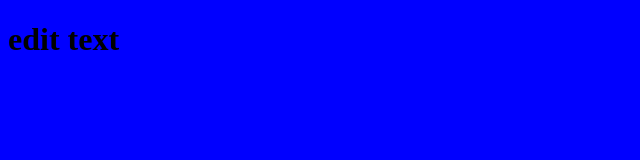
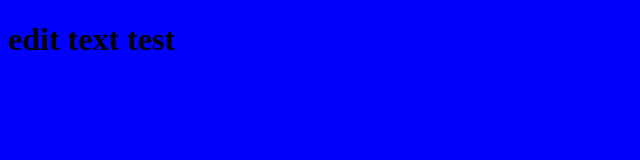
Before and after one commit to stanislavwalton97/web-layout, a plain HTML site: page index.html in a window 1280 px wide. Shown: the full height of the page, 0-640 px from the left. Drawn offline with Linux system fonts and the light colour scheme.

Commit message:
добавил слово test

```diff
--- a/index.html
+++ b/index.html
@@ -6,6 +6,6 @@
     <link rel="stylesheet" href="style.css">
 </head>
 <body>
-    <h1>edit text</h1>
+    <h1>edit text test</h1>
 </body>
 </html>
```
